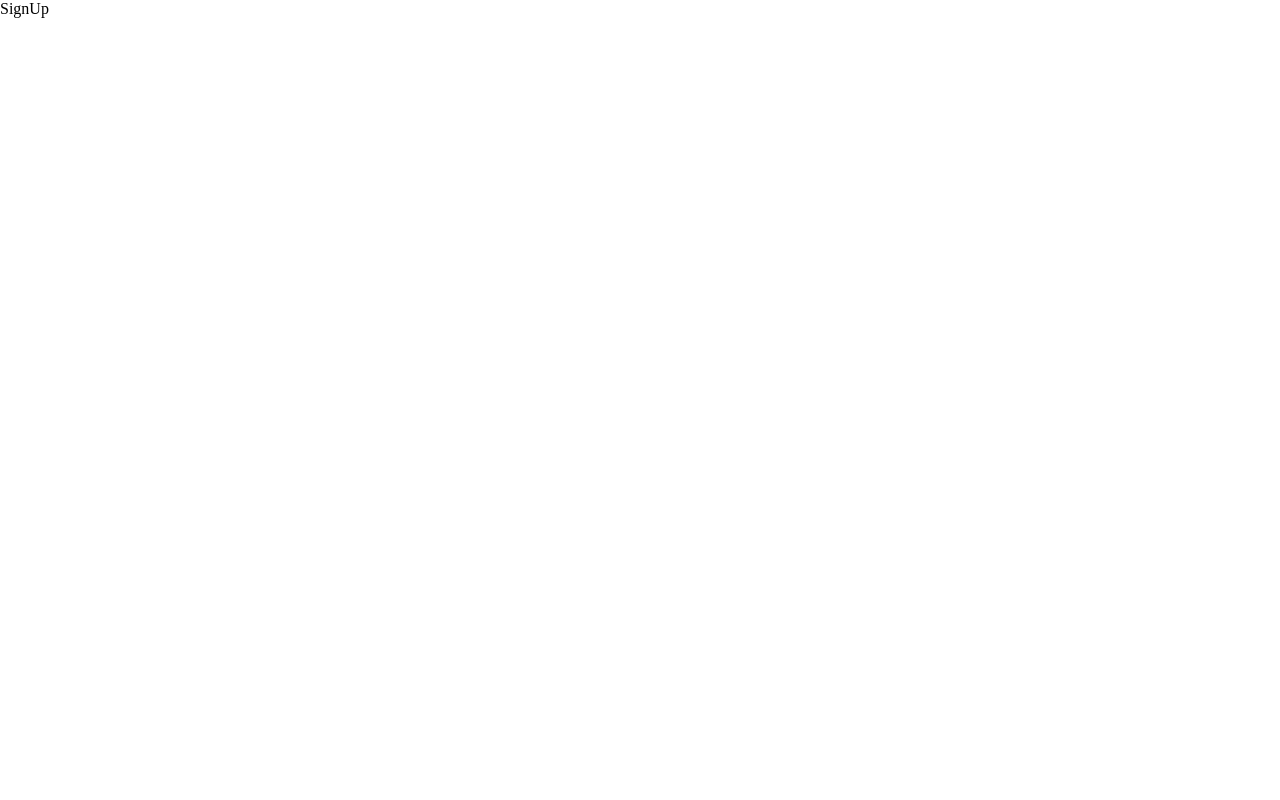
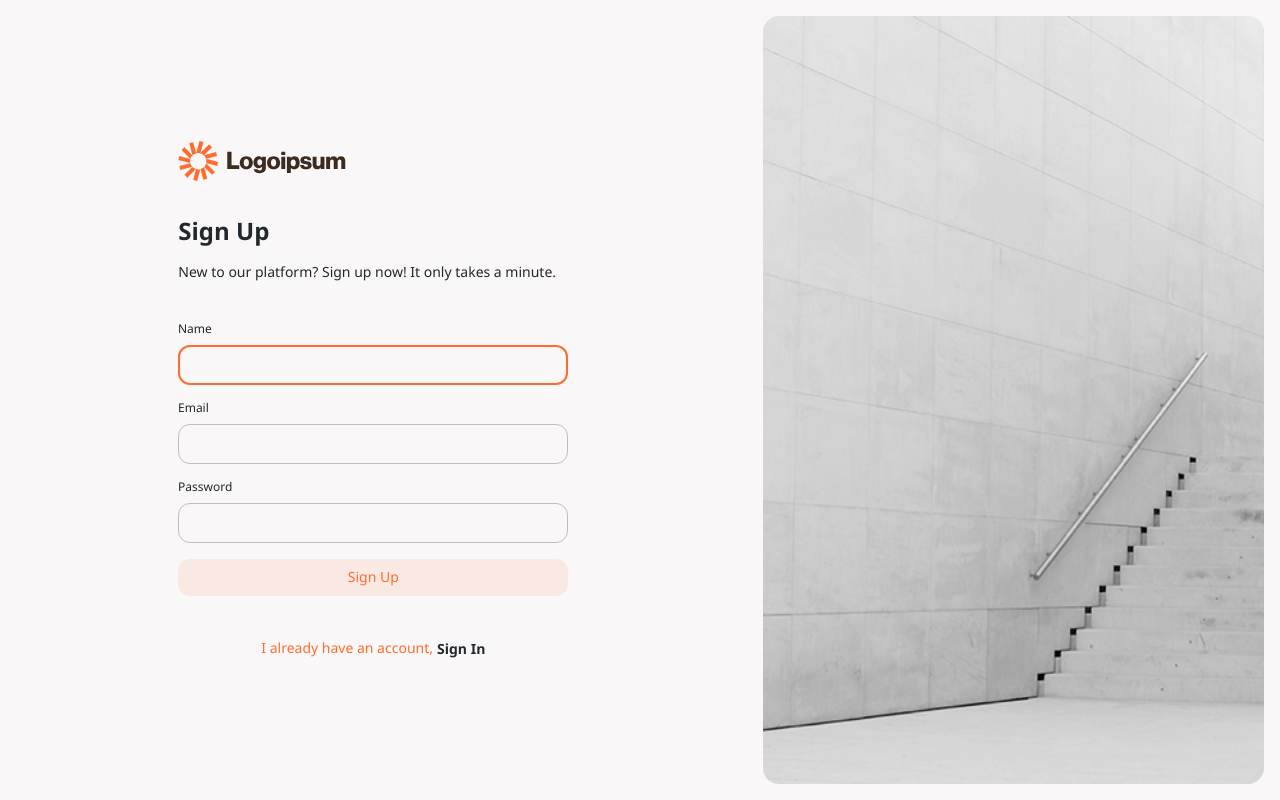
Before and after one commit to romaopedro199/reactjs-store-admin, a React (Vite) app: page /signup in a window 1280 px wide. Built offline with nearby package versions, Linux system fonts and the light colour scheme.

Commit message:
add signup page

```diff
--- /dev/null
+++ b/src/hooks/useSignUp.ts
@@ -0,0 +1,31 @@
+import { useForm } from "react-hook-form";
+import { zodResolver } from "@hookform/resolvers/zod";
+import { z } from "zod";
+import { signUpSchema } from "@/schemas/signUpSchema";
+import { SignUpCredentials } from "@/types/User.types";
+
+type SignUpFormInputs = z.infer<typeof signUpSchema>;
+
+const useSignUp = () => {
+  const signUp = (values: SignUpCredentials) => {
+    console.log(values);
+  };
+
+  const {
+    handleSubmit,
+    control,
+    formState: { errors },
+  } = useForm<SignUpFormInputs>({
+    resolver: zodResolver(signUpSchema),
+    defaultValues: { name: "", email: "", password: "" },
+  });
+
+  return {
+    handleSubmit,
+    control,
+    signUp,
+    errors,
+  };
+};
+
+export default useSignUp;
--- a/src/modules/auth/SignIn.tsx
+++ b/src/modules/auth/SignIn.tsx
@@ -11,6 +11,14 @@ const SignIn = () => {
 
   return (
     <AuthLayout>
+      <Stack gap={2} pt={2} pb={5}>
+        <Typography variant="h3" fontSize={24} fontWeight={600}>
+          Sign In
+        </Typography>
+        <Typography component="p" fontSize={14}>
+          Enter your email address and password to access admin panel.
+        </Typography>
+      </Stack>
       <Box
         component="form"
         onSubmit={handleSubmit(signIn)}
@@ -67,9 +75,9 @@ const SignIn = () => {
           alignItems="center"
           mt={3}
         >
-          Don't have an account?{" "}
+          Don't have an account?
           <Typography
-            component="p"
+            component="span"
             ml={0.5}
             sx={{
               a: {
@@ -80,7 +88,7 @@ const SignIn = () => {
               },
             }}
           >
-            <Link to="/signup">Sign up</Link>
+            <Link to="/signup">Sign Up</Link>
           </Typography>
         </Typography>
       </Box>
--- a/src/modules/auth/SignUp.tsx
+++ b/src/modules/auth/SignUp.tsx
@@ -1,5 +1,116 @@
+import AuthLayout from "@/modules/auth/common/AuthLayout";
+import { Controller } from "react-hook-form";
+import { Box, InputLabel, Stack, Typography } from "@mui/material";
+import useSignUp from "@/hooks/useSignUp";
+import ButtonHover from "../core/components/ButtonHover";
+import Input from "../core/components/form/Input";
+import { Link } from "react-router-dom";
+
 const SignUp = () => {
-  return <div>SignUp</div>;
+  const { handleSubmit, control, signUp, errors } = useSignUp();
+
+  return (
+    <AuthLayout>
+      <Stack gap={2} pt={2} pb={5}>
+        <Typography variant="h3" fontSize={24} fontWeight={600}>
+          Sign Up
+        </Typography>
+        <Typography component="p" fontSize={14}>
+          New to our platform? Sign up now! It only takes a minute.
+        </Typography>
+      </Stack>
+      <Box
+        component="form"
+        onSubmit={handleSubmit(signUp)}
+        gap={2}
+        display="flex"
+        flexDirection="column"
+      >
+        <Stack>
+          <InputLabel shrink htmlFor="name">
+            Name
+          </InputLabel>
+          <Controller
+            name="name"
+            control={control}
+            render={({ field }) => (
+              <Input
+                {...field}
+                autoFocus
+                id="name"
+                error={!!errors.name}
+                errorMessage={errors.name?.message}
+              />
+            )}
+          />
+        </Stack>
+        <Stack>
+          <InputLabel shrink htmlFor="email">
+            Email
+          </InputLabel>
+          <Controller
+            name="email"
+            control={control}
+            render={({ field }) => (
+              <Input
+                {...field}
+                id="email"
+                error={!!errors.email}
+                errorMessage={errors.email?.message}
+              />
+            )}
+          />
+        </Stack>
+        <Stack>
+          <InputLabel shrink htmlFor="password">
+            Password
+          </InputLabel>
+          <Controller
+            name="password"
+            control={control}
+            render={({ field }) => (
+              <Input
+                {...field}
+                id="password"
+                error={!!errors.password}
+                errorMessage={errors.password?.message}
+              />
+            )}
+          />
+        </Stack>
+        <ButtonHover type="submit" fullWidth variant="primary">
+          Sign Up
+        </ButtonHover>
+
+        <Typography
+          component="p"
+          color="primary.main"
+          textAlign="center"
+          fontSize={14}
+          display="flex"
+          justifyContent="center"
+          alignItems="center"
+          mt={3}
+        >
+          I already have an account,
+          <Typography
+            component="span"
+            ml={0.5}
+            sx={{
+              a: {
+                color: "secondary.main",
+                textDecoration: "none",
+                fontWeight: 700,
+                fontSize: 14,
+              },
+            }}
+          >
+            <Link to="/signin">Sign In</Link>
+          </Typography>
+        </Typography>
+      </Box>
+    </AuthLayout>
+  );
 };
 
 export default SignUp;
--- a/src/modules/auth/common/AuthLayout.tsx
+++ b/src/modules/auth/common/AuthLayout.tsx
@@ -1,5 +1,5 @@
 import Logo from "@/modules/core/components/Logo";
-import { Box, Grid2, Stack, SxProps, Typography } from "@mui/material";
+import { Box, Grid2, Stack, SxProps } from "@mui/material";
 import { ReactNode } from "react";
 
 const imageSx: SxProps = {
@@ -19,14 +19,12 @@ const AuthLayout = ({ children }: AuthLayoutProps) => {
       <Grid2 container>
         <Grid2 size={{ xs: 12, md: 7 }}>
           <Stack justifyContent="center" alignItems="center" minHeight="100vh">
-            <Stack gap={2} py={{ xs: 4, md: 10 }} px={2}>
+            <Stack
+              py={{ xs: 4, md: 10 }}
+              px={2}
+              width={{ xs: "auto", md: "390px" }}
+            >
               <Logo />
-              <Typography variant="h3" fontSize={24} fontWeight={600} mt={1}>
-                Sign In
-              </Typography>
-              <Typography component="p" fontSize={14}>
-                Enter your email address and password to access admin panel.
-              </Typography>
               <Stack pt={2}>{children}</Stack>
             </Stack>
           </Stack>
--- /dev/null
+++ b/src/schemas/signUpSchema.ts
@@ -0,0 +1,7 @@
+import { z } from "zod";
+
+export const signUpSchema = z.object({
+  name: z.string().min(1, "Name is required"),
+  email: z.string().min(1, "Email is required").email("Invalid email"),
+  password: z.string().min(1, "Password is required"),
+});
--- a/src/services/authService.ts
+++ b/src/services/authService.ts
@@ -1,4 +1,4 @@
-import { SignInCredentials, SignupData, User } from "@/types/User.types";
+import { SignInCredentials, SignUpCredentials, User } from "@/types/User.types";
 import api from "@/services/api";
 
 export const login = async (credentials: SignInCredentials): Promise<User> => {
@@ -6,7 +6,7 @@ export const login = async (credentials: SignInCredentials): Promise<User> => {
   return response.data;
 };
 
-export const signup = async (userData: SignupData): Promise<User> => {
+export const signup = async (userData: SignUpCredentials): Promise<User> => {
   const response = await api.post<User>("/signup", userData);
   return response.data;
 };
--- a/src/types/User.types.ts
+++ b/src/types/User.types.ts
@@ -9,7 +9,8 @@ export interface SignInCredentials {
   password: string;
 }
 
-export interface SignupData {
+export interface SignUpCredentials {
+  name: string;
   email: string;
   password: string;
 }
```
